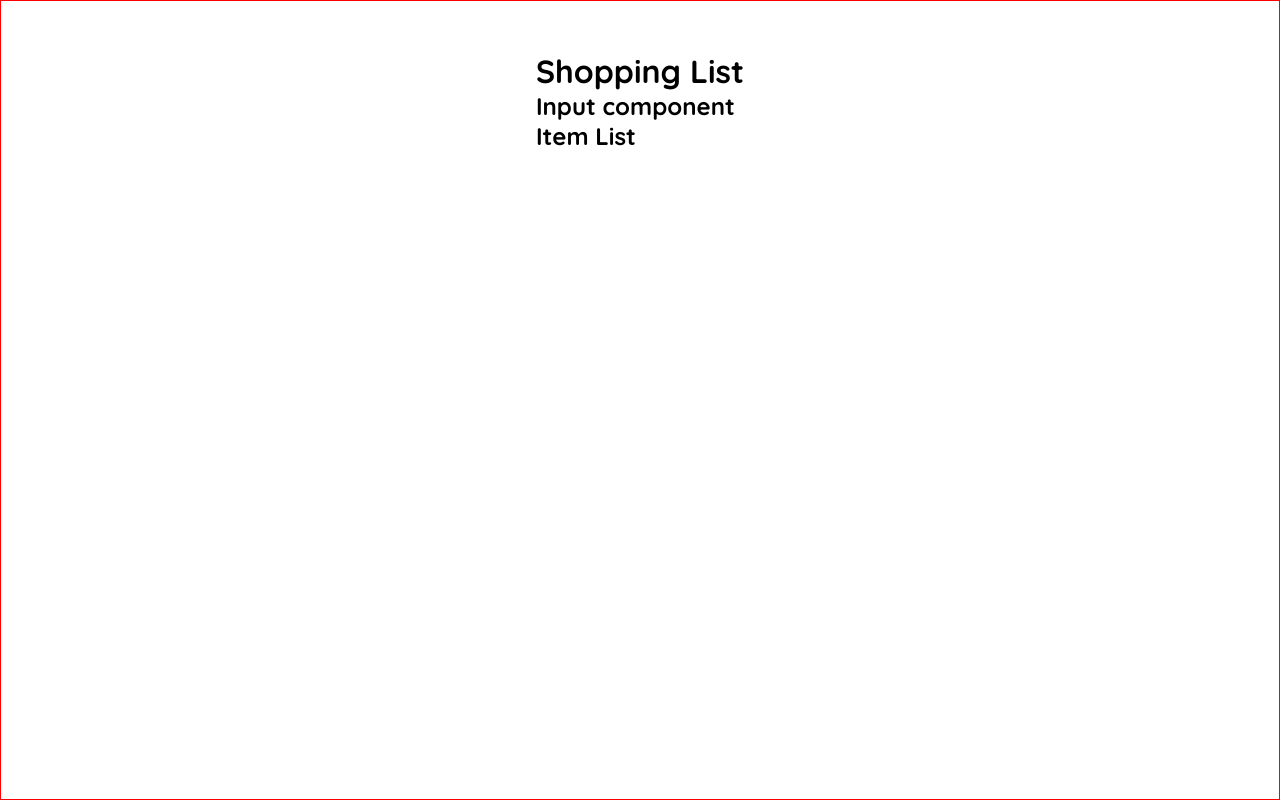
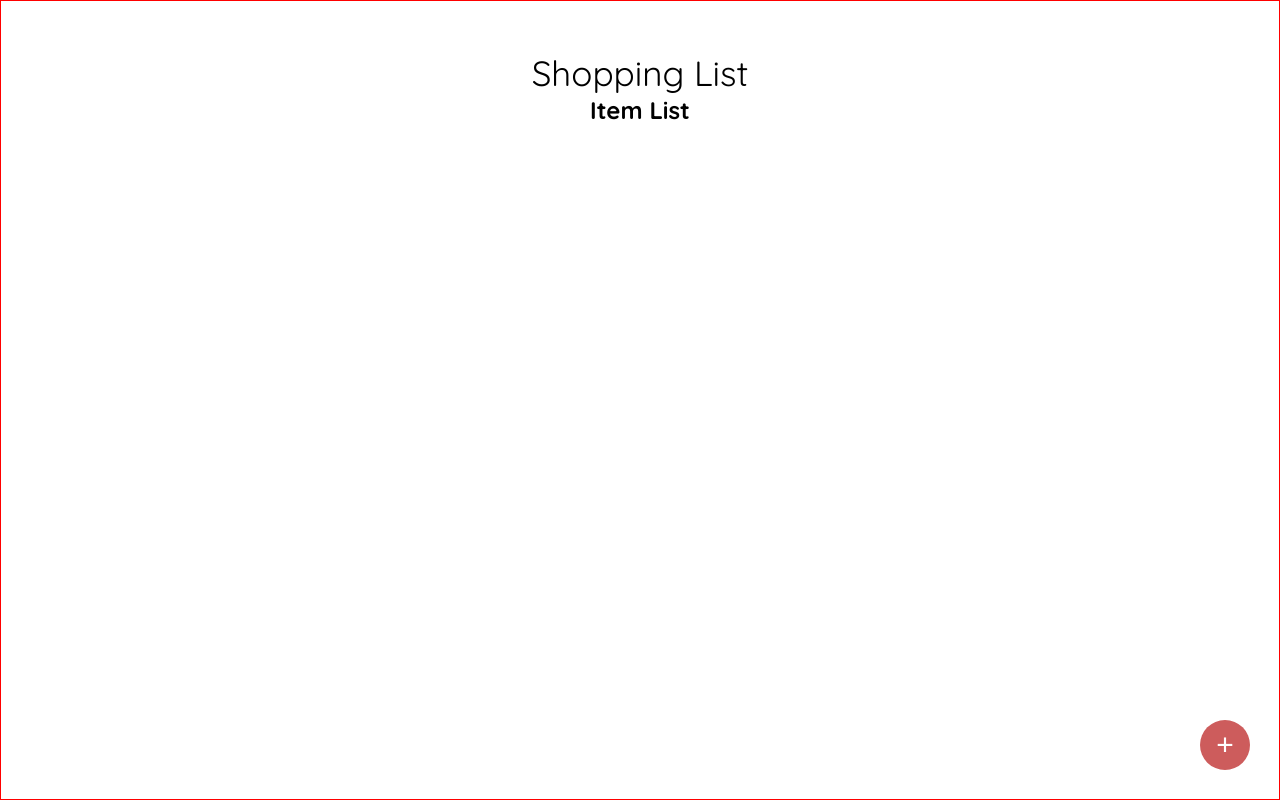
Before and after one commit to Fredomontero/shopping-cart, a Vue app: page / in a window 1280 px wide. Built offline with nearby package versions, Linux system fonts and the light colour scheme.

Commit message:
Created input component anf toggle from dashboard

```diff
--- a/src/App.vue
+++ b/src/App.vue
@@ -19,9 +19,10 @@ export default {
   min-height: 100vh;
   height: 1px;
   border: 1px red solid;
-  display: flex;
+  display: flex-block;
   flex-direction: column;
   align-items: center;
   padding: 50px;
+  width: 100vw;
 }
 </style>
--- a/src/components/Dashboard.vue
+++ b/src/components/Dashboard.vue
@@ -1,7 +1,8 @@
 <template>
   <div class="dashboard-container">
     <h1>Shopping List</h1>
-    <Input/>
+    <Input v-if="showInputField"/>
+    <button @click="toggleInputField" class="add-btn">+</button>
     <ItemList/>
   </div>
 </template>
@@ -16,6 +17,16 @@ export default {
   components: {
     Input,
     ItemList
+  },
+  data(){
+    return {
+      showInputField: false
+    }
+  },
+  methods: {
+    toggleInputField(){
+      this.showInputField = !this.showInputField;
+    }
   }
 }
 </script>
@@ -23,5 +34,27 @@ export default {
 <style scoped>
   .dashboard-container {
     font-family: 'Quicksand', sans-serif;
+    display: flex;
+    flex-direction: column;
+    align-items: center;
+  }
+
+  .dashboard-container h1 {
+    font-size: 35px;
+    font-weight: 400;
+  }
+
+  .add-btn {
+    position: absolute;
+    background-color: #cd5c5c;
+    border-radius: 25px;
+    font-size: 30px;
+    color: #fff;
+    height: 50px;
+    width: 50px;
+    border: none;
+    bottom: 30px;
+    right: 30px;
+    cursor: pointer;
   }
 </style>
--- a/src/components/Input.vue
+++ b/src/components/Input.vue
@@ -1,5 +1,8 @@
 <template>
-  <h2>Input component</h2>
+  <div class="input-container">
+    <input type="text" placeholder="Add new Item">
+    <button>Add</button>
+  </div>
 </template>
 
 <script>
@@ -9,5 +12,38 @@ export default {
 </script>
 
 <style scoped>
+  .input-container {
+    margin: 30px 0px;
+    border: 1px solid #888888;
+    height: 50px;
+    width: 70%;
+    padding: 3px;
+    border-radius: 5px;
+    box-shadow: 5px 10px 18px #888888;
+  }
+
+  .input-container input {
+    width: 95%;
+    height: 100%;
+    font-size: 20px;
+    border-radius: 5px;
+    border: none;
+    padding: 0px 5px;
+  }
+
+  .input-container input:focus {
+    outline: none;
+    border: none;
+  }
+
+  .input-container button {
+    width: 5%;
+    height: 100%;
+    background-color: 	#00a86b;
+    color: #fff;
+    border: none;
+    font-size: 20px;
+    border-radius: 5px
+  }
 
 </style>
```
